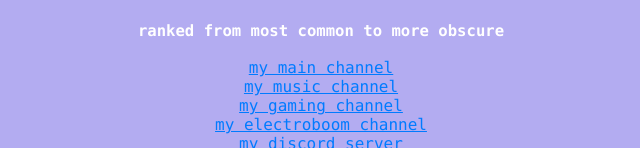
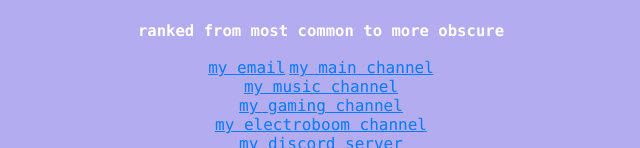
Before and after one commit to ccjit/my-site, a plain HTML site: page index.html in a window 1280 px wide. Shown: the part 191-339 px from the top of the page, without its empty margins (319-959 px from the left). Drawn offline with Linux system fonts and the light colour scheme.

Commit message:
Update index.html

```diff
--- a/index.html
+++ b/index.html
@@ -12,6 +12,7 @@
   <a href='https://ccjit.github.io/my-site/clicker'>check out my clicker game!</a>
   <h1>Socials:</h1>
   <h3><small>ranked from most common to more obscure</small></h3>
+  <a href="mailto:circjit@gmail.com">my email</a>
   <a href="https://www.youtube.com/@circjit">my main channel</a><br>
   <a href="https://youtube.com/@ccjit">my music channel</a><br>
   <a href="https://youtube.com/@ccjt-being-a-tryhard">my gaming channel</a><br>
```
